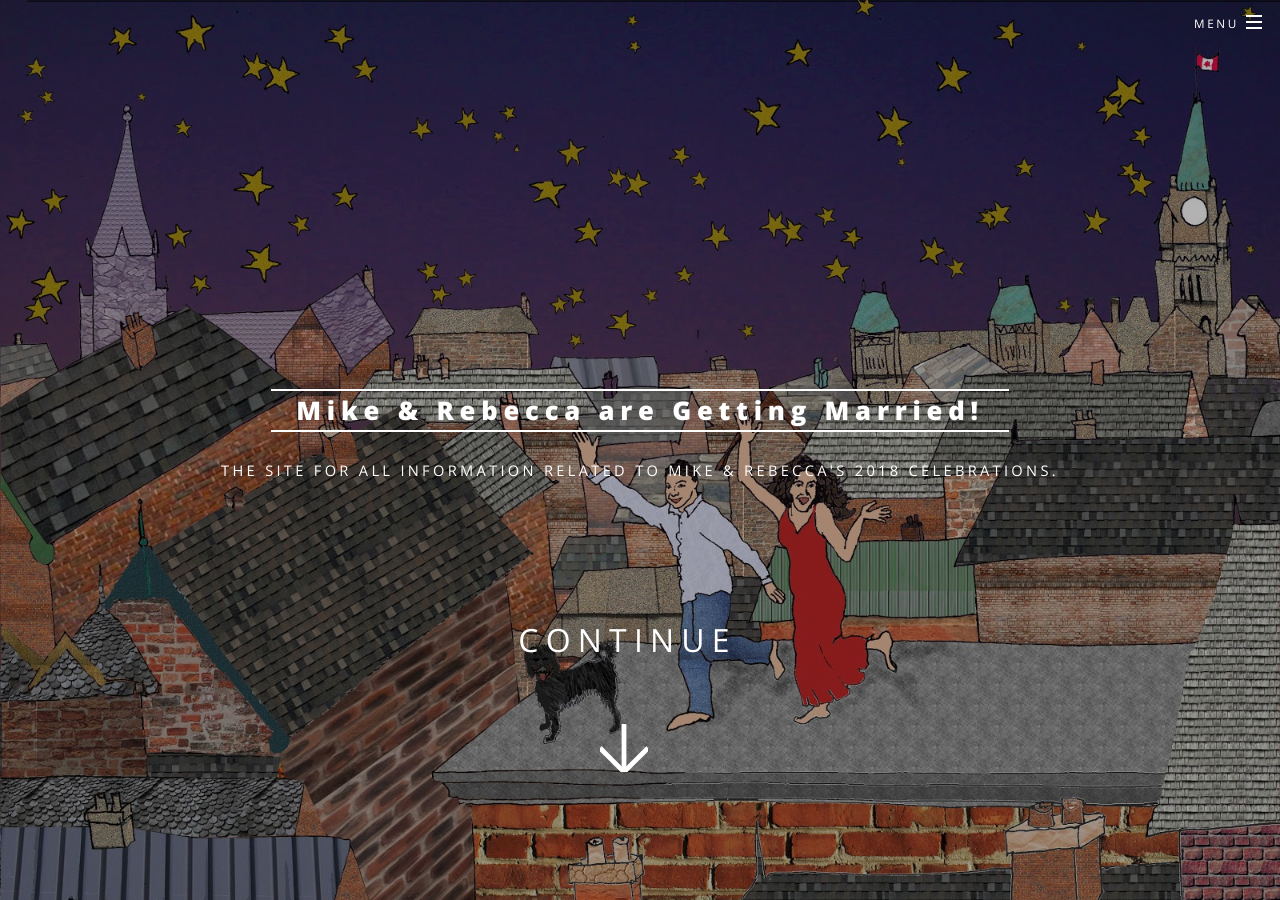
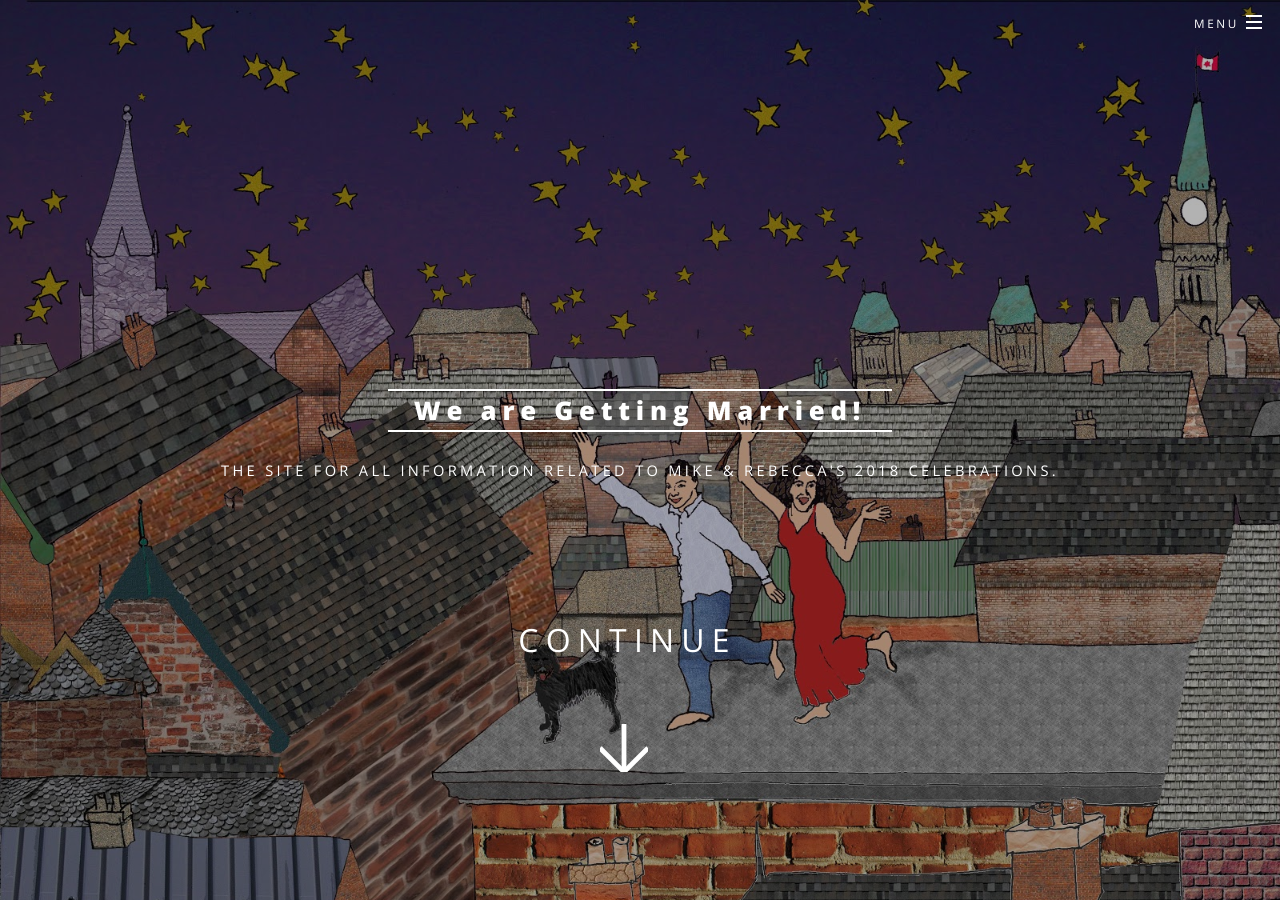
Before and after one commit to mgifford/gifsack-or-wolford, a Jekyll site: the page built from f9f742e1f653a74c4cd78d7ea283b5556539b96b/index.md, in a window 1280 px wide and 900 px high. Built offline with Jekyll 4.4.1, drawn with Linux system fonts in a browser that asks for light colours.

Commit message:
shortenign header

```diff
--- a/_config.yml
+++ b/_config.yml
@@ -10,7 +10,7 @@
 # (Using that method instead of site.owner, in case your posts get cloned with your repo.)
 
 # Site settings
-title: Mike & Rebecca are Getting Married!
+title: We are Getting Married!
 description: The site for all information related to Mike & Rebecca's 2018 celebrations.
 owner:
   name: Mike Gifford & Rebecca Wolsak
```
